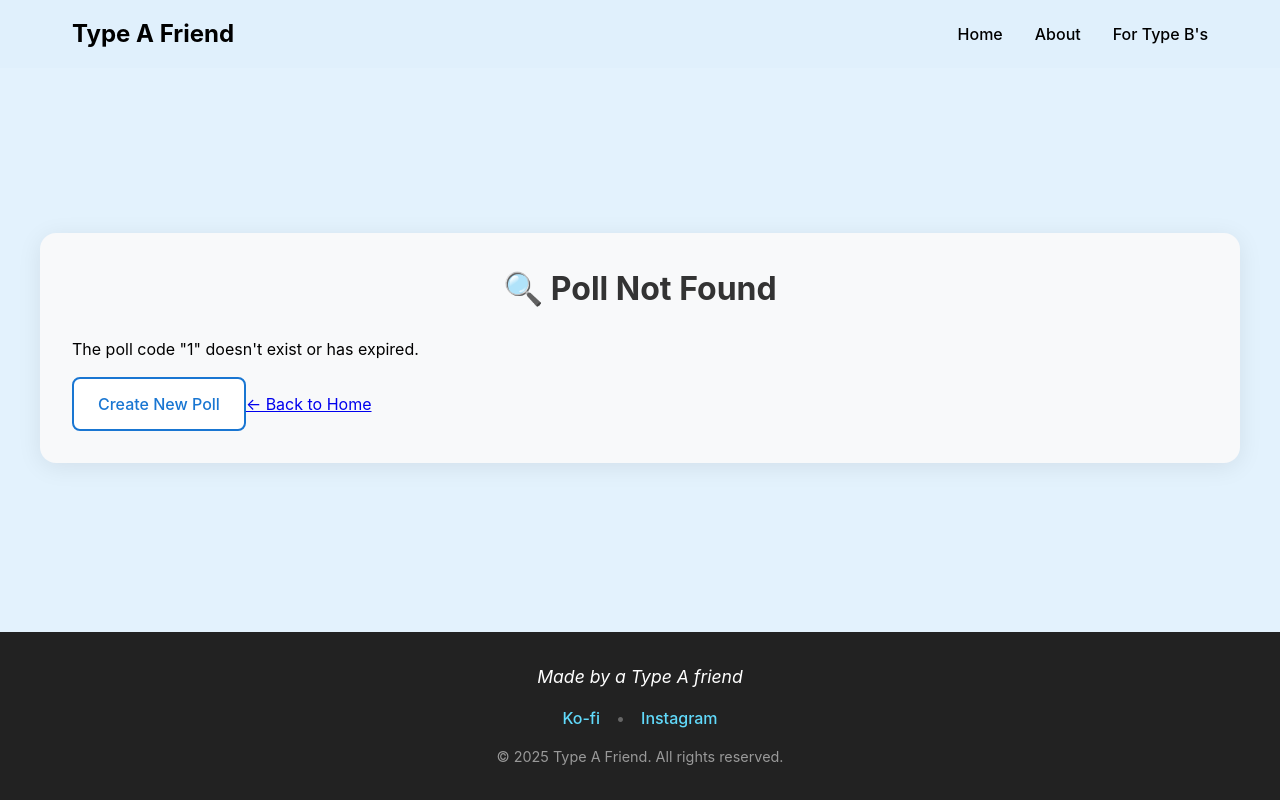
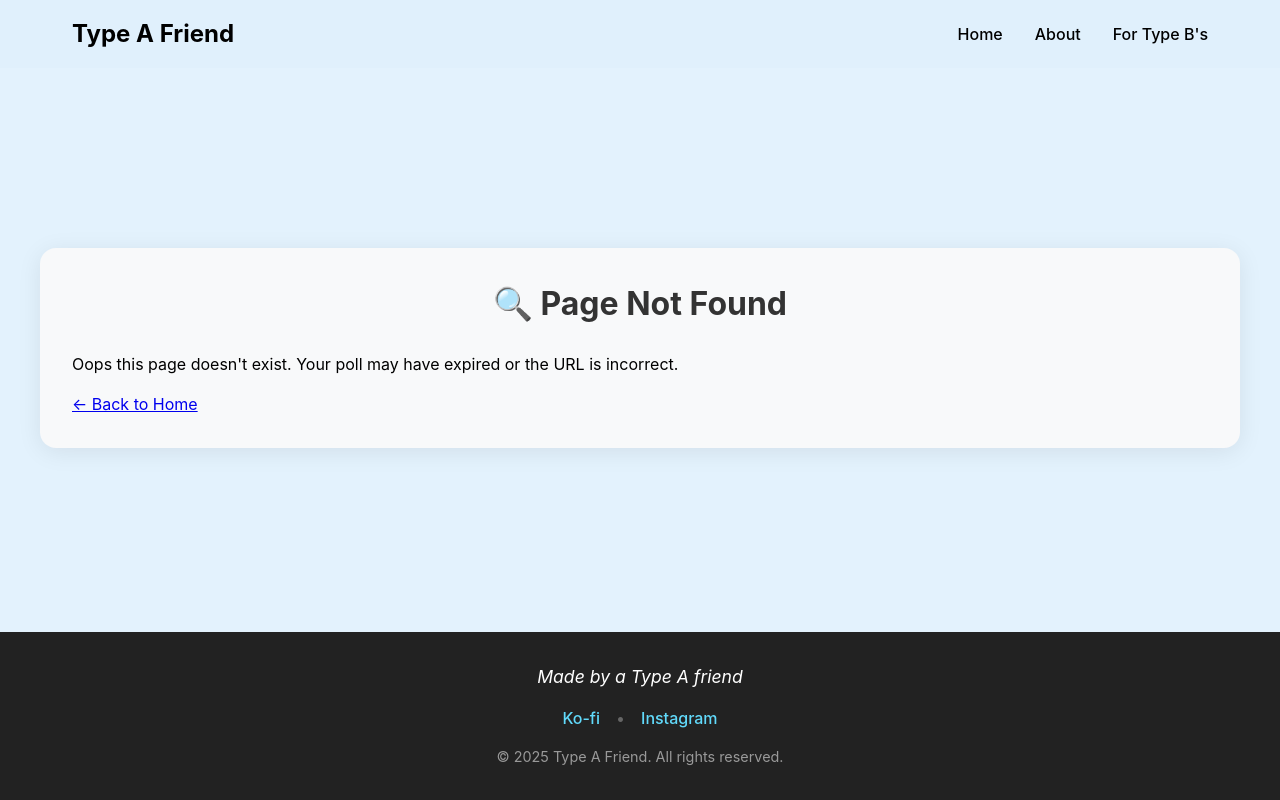
Before and after one commit to oolongmilk/Type-A-Friend, a React (Vite) app: page /find-time/1 in a window 1280 px wide. Built offline with nearby package versions, Linux system fonts and the light colour scheme; no server answers; the database is empty.

Commit message:
invalid poll link

```diff
--- /dev/null
+++ b/src/NotFound.jsx
@@ -0,0 +1,13 @@
+import { Link } from 'react-router-dom';
+
+export default function NotFound() {
+     return (
+          <main className="main-content">
+            <div className="poll-container">
+              <h2>🔍 Page Not Found</h2>
+              <p> Oops this page doesn't exist. Your poll may have expired or the URL is incorrect.</p>
+              <Link to="/">← Back to Home</Link>
+            </div>
+          </main>
+        );
+}
--- a/src/Tools/FindTime/ParticipantPoll.jsx
+++ b/src/Tools/FindTime/ParticipantPoll.jsx
@@ -11,6 +11,7 @@ import SelectedTimesList from './Components/SelectedTimesList';
 import CalendarGrid from './Components/CalendarGrid';
 import { spinner } from './Components/Spinner';
 import leaf from '../../assets/leaf.svg';
+import NotFound from '../../NotFound';
 // Utility functions for poll management
 const loadPollFromFirebase = (shareCode, callback) => {
   const pollRef = ref(database, 'polls/' + shareCode);
@@ -217,18 +218,9 @@ function ParticipantPoll() {
     }
   };
 
-  if (mode === 'not-found') {
-    return (
-      <main className="main-content">
-        <div className="poll-container">
-          <h2>🔍 Poll Not Found</h2>
-          <p>The poll code "{shareCode}" doesn't exist or has expired.</p>
-          <Link to="/find-time" className="button">Create New Poll</Link>
-          <Link to="/">← Back to Home</Link>
-        </div>
-      </main>
-    );
-  }
+    if (mode === 'not-found') {
+      return <NotFound />;
+    }
 
   if (mode === 'participate') {
     return (
```
